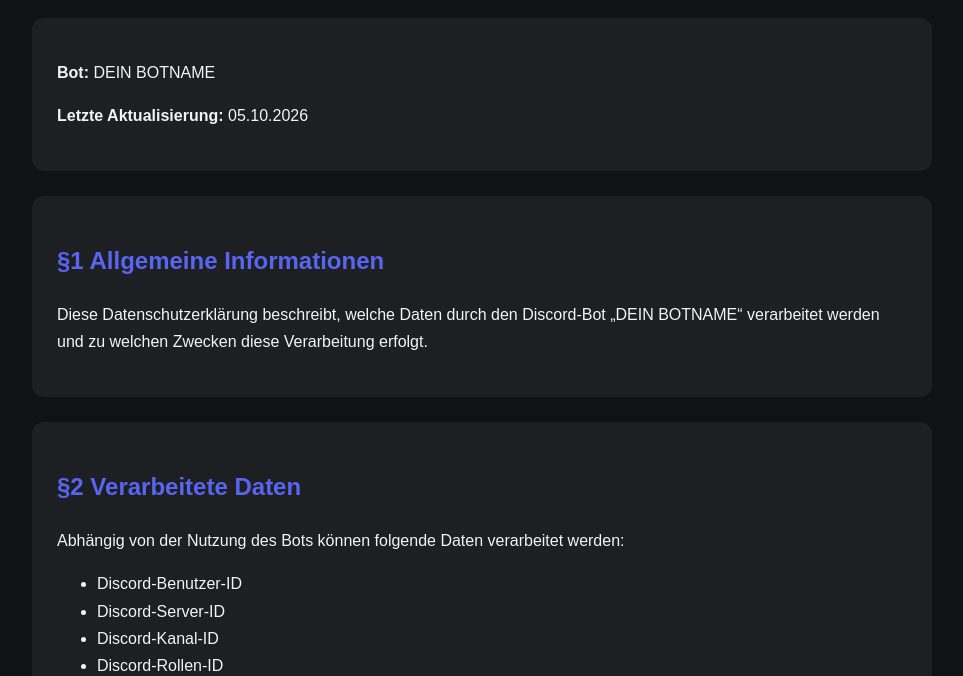
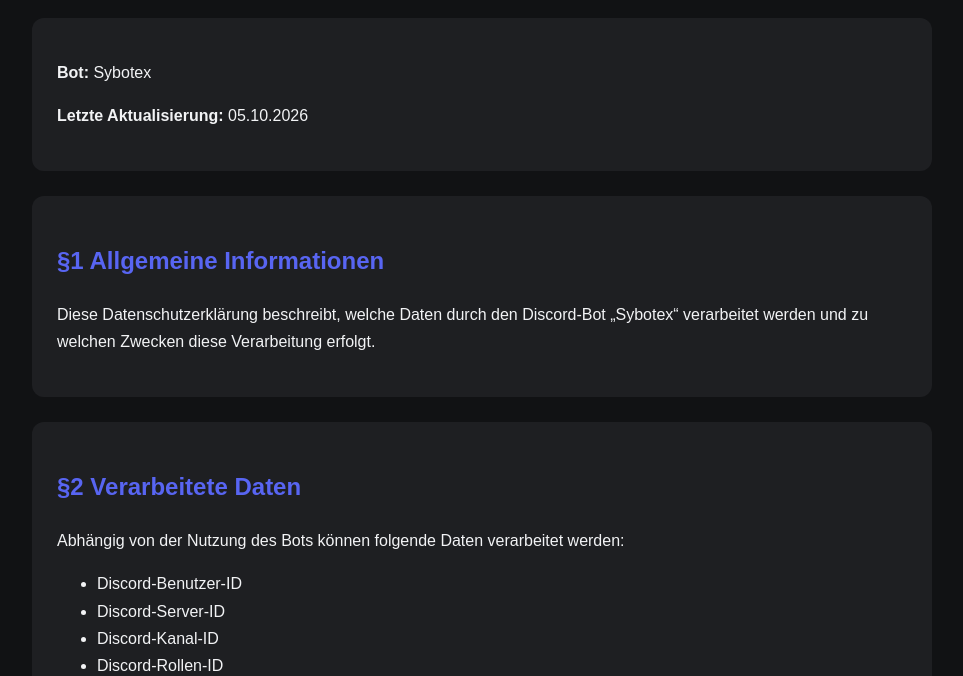
Before and after one commit to abw130815-source/botpri, a plain HTML site: page index.html in a window 1280 px wide. Shown: the part 119-795 px from the top of the page, without its empty margins (158-1121 px from the left). Drawn offline with Linux system fonts and the light colour scheme.

Commit message:
Update bot name from 'DEIN BOTNAME' to 'Sybotex'

```diff
--- a/index.html
+++ b/index.html
@@ -3,7 +3,7 @@
 <head>
     <meta charset="UTF-8">
     <meta name="viewport" content="width=device-width, initial-scale=1.0">
-    <title>Datenschutzerklärung – DEIN BOT</title>
+    <title>Datenschutzerklärung – Sybotex</title>
     <style>
         body {
             font-family: Arial, sans-serif;
@@ -42,7 +42,7 @@
 <h1>Datenschutzerklärung</h1>
 
 <div class="box">
-    <p><strong>Bot:</strong> DEIN BOTNAME</p>
+    <p><strong>Bot:</strong> Sybotex</p>
     <p><strong>Letzte Aktualisierung:</strong> 05.10.2026</p>
 </div>
 
@@ -50,7 +50,7 @@
     <h2>§1 Allgemeine Informationen</h2>
     <p>
         Diese Datenschutzerklärung beschreibt, welche Daten durch den
-        Discord-Bot „DEIN BOTNAME“ verarbeitet werden und zu welchen
+        Discord-Bot „Sybotex“ verarbeitet werden und zu welchen
         Zwecken diese Verarbeitung erfolgt.
     </p>
 </div>
@@ -175,7 +175,7 @@
 </div>
 
 <footer>
-    © 2026 DEIN BOTNAME – Datenschutzerklärung
+    © 2026 Sybotex – Datenschutzerklärung
 </footer>
 
 </body>
```
